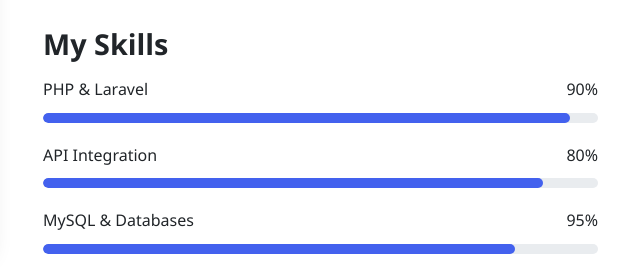
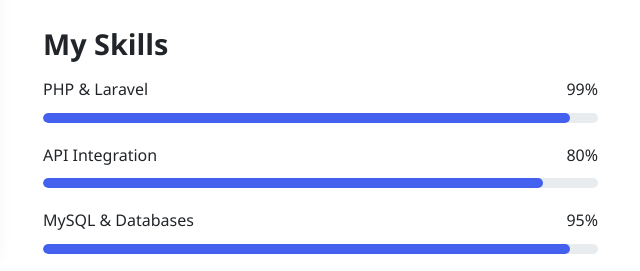
Before and after one commit to GG2TECHKENYA/Portfolio_Ibrahim, a plain HTML site: page index.html in a window 1280 px wide. Shown: the part 1281-1552 px from the top of the page, 622-1262 px from the left. Drawn offline with Linux system fonts and the light colour scheme.

Commit message:
Update index.html

```diff
--- a/index.html
+++ b/index.html
@@ -804,7 +804,7 @@
                         <div class="skill-item">
                             <div class="skill-name">
                                 <span>PHP & Laravel</span>
-                                <span>90%</span>
+                                <span>99%</span>
                             </div>
                             <div class="skill-bar">
                                 <div class="skill-progress" data-width="95"></div>
@@ -825,7 +825,7 @@
                                 <span>95%</span>
                             </div>
                             <div class="skill-bar">
-                                <div class="skill-progress" data-width="85"></div>
+                                <div class="skill-progress" data-width="95"></div>
                             </div>
                         </div>
                         <div class="skill-item">
@@ -964,7 +964,7 @@
                 </div>
                 <div class="testimonial-info">
                     <h4>SHANE ROBERTS</h4>
-                    <p>DEV,GSA</p>
+                    <p>DEVELOPER,GSA AFRICA</p>
                 </div>
             </div>
         </div>
```
